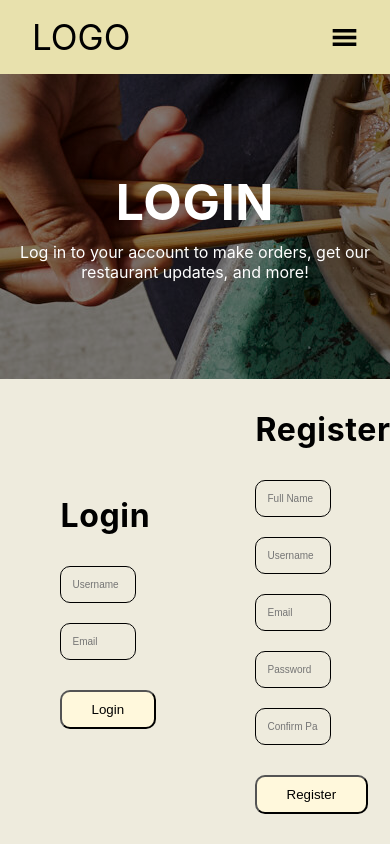
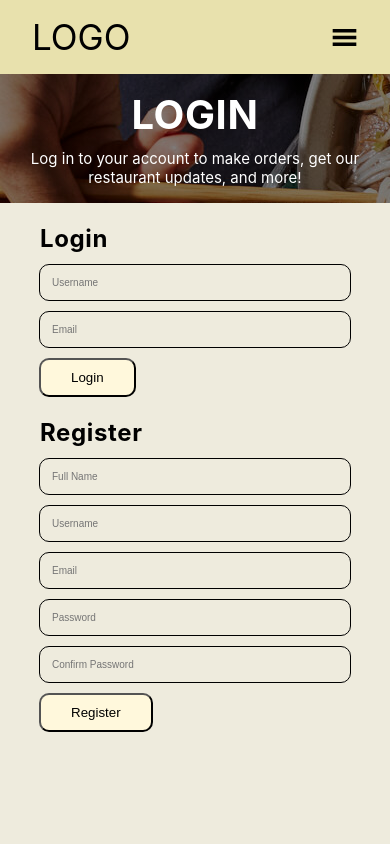
Before and after one commit to H13062/Project3444, a React (Create React App) app in the folder project3444FrontEnd/: page /login in a window 390 px wide. Built offline with nearby package versions, Linux system fonts and the light colour scheme.

Commit message:
added media queries

```diff
--- a/project3444FrontEnd/src/pages/Register/register.css
+++ b/project3444FrontEnd/src/pages/Register/register.css
@@ -17,7 +17,8 @@
     justify-content: center;
     text-align: center;
     position: relative;
-    height: 100%;
+    height: fit-content;
+    padding: 2rem 0;
     z-index: 3;
     color:white;
     background-color: black;
@@ -147,3 +148,50 @@
     padding: 10px 30px;
     border-radius: 10px;
 }
+
+@media screen and (max-width: 1050px) {
+    .header h2{
+        font-size: 175%;
+    }
+    .form-body{
+        padding: 10px 0;
+        align-items: flex-start;
+    }
+    .name, .username, .email, .password, .confirm-password{
+        padding: 0;
+    }
+}
+
+@media screen and (max-width: 750px){
+    .form{
+        padding: 0;
+    }
+}
+@media screen and (max-width: 500px){
+    .login-header{
+        padding: 1rem 0 ;
+    }
+    .login-header h1{
+        font-size: 40px;
+    }
+    .login-header p{
+        font-size: 15px;
+    }
+    .login-registration{
+        flex-direction: column;
+    }
+    .split{
+        width: 100%;
+    }
+    .header h2{
+        font-size: 150%;
+    }
+    .form{
+        margin: 10px auto;
+    }
+    .form-body{
+        padding: 5px 0;
+    }.left .centered{
+        padding-top: 10px;
+    }
+}
```
